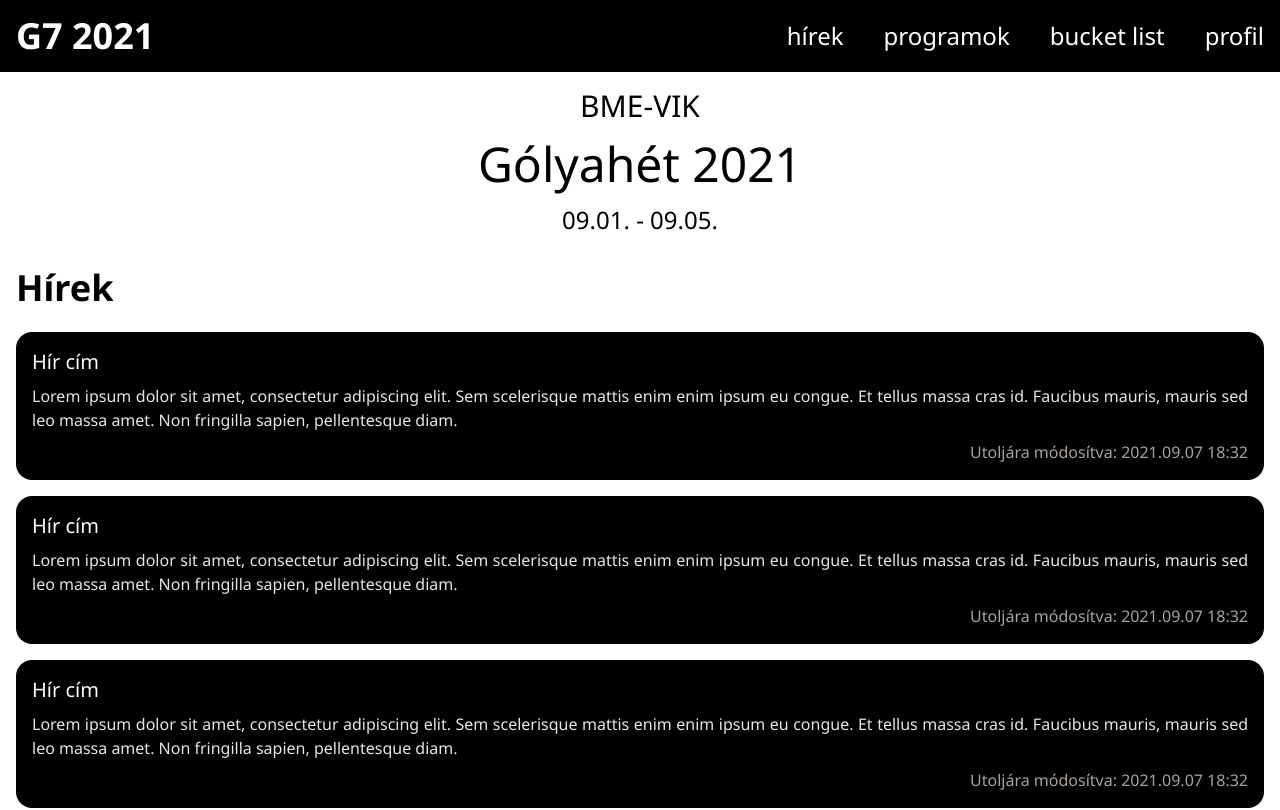
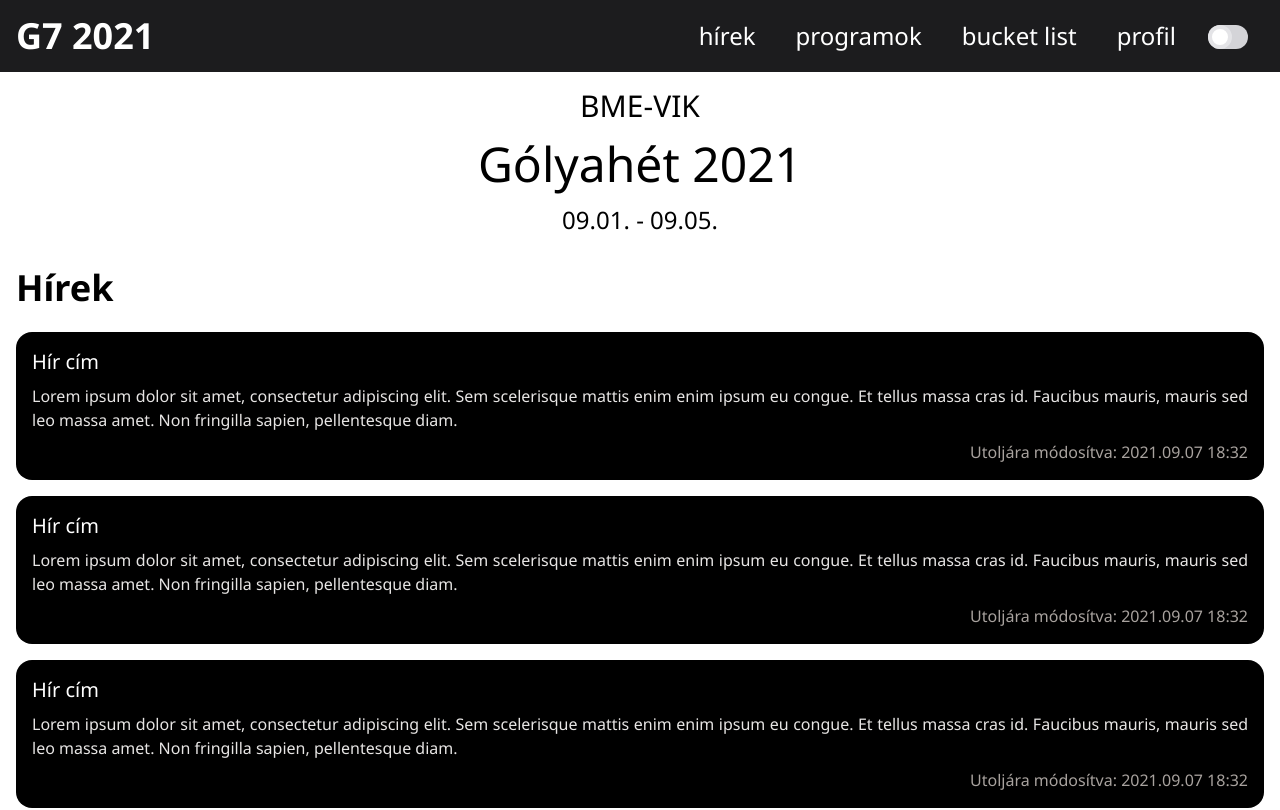
Before and after one commit to simonyiszk/g7-web, a Next.js app: page / in a window 1280 px wide. Shown: the top 810 px of the page. Built offline with nearby package versions, Linux system fonts and the light colour scheme.

Commit message:
Darkmode works (except when reloading and trying to turn off)

```diff
--- a/src/components/header/Navbar.tsx
+++ b/src/components/header/Navbar.tsx
@@ -4,13 +4,16 @@ import React from "react";
 import { FaBars } from "react-icons/fa";
 
 import navbarContent from "@/data/navbar.json";
+import { useBool, useLocalStorage } from "@/utils/hooks";
 
+import { Toggle } from "../toggle/Toggle";
 import styles from "./Navbar.module.scss";
 
 export function Navbar() {
-	const [navbarOpen, setNavbarOpen] = React.useState(false);
+	const [navbarOpen, navbarOpenHandlers] = useBool(false);
 	const [currentScrollY, setCurrentScrollY] = React.useState(0);
-	const [hide, setHide] = React.useState(false);
+	const [hide, hideHandlers] = useBool(false);
+	const [darkMode, setDarkMode] = useLocalStorage("darkMode", false);
 
 	React.useEffect(() => {
 		// TODO: This re-renders the navbar every time the scroll position changes.
@@ -18,9 +21,9 @@ export function Navbar() {
 			const currentScrollTop = window.scrollY;
 
 			if (currentScrollTop > currentScrollY) {
-				if (!hide) setHide(true);
-				if (navbarOpen) setNavbarOpen(false);
-			} else if (hide) setHide(false);
+				if (!hide) hideHandlers.setTrue();
+				if (navbarOpen) navbarOpenHandlers.setFalse();
+			} else if (hide) hideHandlers.setFalse();
 
 			setCurrentScrollY(currentScrollTop);
 		};
@@ -32,34 +35,54 @@ export function Navbar() {
 		// eslint-disable-next-line react-hooks/exhaustive-deps
 	}, [currentScrollY]);
 
+	React.useEffect(() => {
+		if (darkMode) {
+			document.querySelector("html")?.classList.add("dark");
+		} else {
+			document.querySelector("html")?.classList.remove("dark");
+		}
+		return () => {};
+	}, [darkMode]);
+
 	return (
 		<header
 			className={clsx(
 				styles.navbar,
-				"flex fixed z-40 flex-wrap justify-between items-center -mb-px w-full text-white bg-black",
+				"flex fixed z-40 flex-wrap justify-between items-center -mb-px w-full text-white bg-accent-dark",
 				hide ? styles.hide : "top-0",
 			)}
 			id="header"
 		>
-			<div className="flex relative flex-wrap justify-between items-center py-2 px-4 mx-auto w-full ">
-				<div className="flex lg:block relative lg:static z-50 justify-between lg:justify-start w-full lg:w-auto bg-black">
+			<div className="flex relative z-40 flex-wrap justify-between items-center py-2 px-4 mx-auto w-full bg-accent-dark">
+				<div className="flex lg:block relative lg:static z-50 justify-between lg:justify-start w-full lg:w-auto bg-accent-dark">
 					<Link href="/">
 						<a className="text-2xl lg:text-4xl font-bold no-underline">
 							G7 2021
 						</a>
 					</Link>
-					<button
-						className="block lg:hidden py-2 px-3 text-xl leading-none rounded border border-solid cursor-pointer outline-none focus:outline-none"
-						type="button"
-						onClick={() => setNavbarOpen(!navbarOpen)}
-					>
-						<FaBars />
-					</button>
+					<div className="flex lg:hidden gap-2 items-center">
+						<Toggle
+							id="darkModeToggle1"
+							checked={darkMode}
+							onChange={(e) => {
+								// @ts-expect-error: Property 'checked' exists on type 'Toggle'
+								setDarkMode(e.target.checked);
+							}}
+						/>
+						<button
+							className="block lg:hidden py-2 px-3 text-xl leading-none rounded cursor-pointer outline-none focus:outline-none"
+							type="button"
+							onClick={() => navbarOpenHandlers.toggle()}
+						>
+							<FaBars />
+						</button>
+					</div>
 				</div>
+
 				<nav
 					className={clsx(
-						"lg:flex fixed lg:relative lg:top-0 right-0 z-30 flex-grow items-center w-full lg:w-auto bg-black transition-all transform-gpu",
-						navbarOpen ? "top-[54px]" : "top-[-208px]",
+						"lg:flex fixed lg:relative lg:top-0 right-0 z-30 flex-grow items-center w-full lg:w-auto bg-accent-dark transition-all transform-gpu",
+						navbarOpen ? "top-[52px]" : "top-[-208px]",
 					)}
 				>
 					<ul className="flex flex-col lg:flex-row lg:ml-auto w-full lg:w-auto list-none lowercase">
@@ -94,6 +117,16 @@ export function Navbar() {
 							</li>
 						))}
 					</ul>
+					<div className="hidden lg:block p-2 pl-8">
+						<Toggle
+							id="darkModeToggle2"
+							checked={darkMode}
+							onChange={(e) => {
+								// @ts-expect-error: Property 'checked' exists on type 'Toggle'
+								setDarkMode(e.target.checked);
+							}}
+						/>
+					</div>
 				</nav>
 			</div>
 		</header>
--- a/src/components/program/Programmes.tsx
+++ b/src/components/program/Programmes.tsx
@@ -3,7 +3,7 @@ import { ProgramPreview } from "./ProgramPreview";
 export function Programmes() {
 	return (
 		<section className="container px-4 mx-auto mb-8">
-			<h2 className="mb-6 text-4xl font-medium">Programok</h2>
+			<h2 className="mb-6 text-4xl font-bold">Programok</h2>
 			<div className="flex flex-col gap-4">
 				<ProgramPreview />
 				<ProgramPreview provider="Gólyakörte" />
--- /dev/null
+++ b/src/components/toggle/Toggle.module.scss
@@ -0,0 +1,6 @@
+.toggleCheckbox:checked {
+	@apply right-0 border-gray-600;
+}
+.toggleCheckbox:checked + .toggleLabel {
+	@apply bg-gray-700;
+}
--- /dev/null
+++ b/src/components/toggle/Toggle.tsx
@@ -0,0 +1,37 @@
+import clsx from "clsx";
+
+import styles from "./Toggle.module.scss";
+
+export function Toggle({
+	id,
+	checked,
+	onChange,
+	className,
+	...restProps
+}: React.HTMLProps<HTMLInputElement> & { id: string }) {
+	return (
+		<div className="inline-block relative mr-2 w-10 align-middle transition-all duration-500 transform-gpu select-none">
+			<input
+				type="checkbox"
+				name="toggle"
+				id={id}
+				className={clsx(
+					"block absolute w-6 h-6 bg-white rounded-full border-4 transition-all duration-500 transform-gpu appearance-none cursor-pointer",
+					styles.toggleCheckbox,
+					className,
+				)}
+				checked={checked}
+				onChange={onChange}
+				{...restProps}
+			/>
+			{/* eslint-disable-next-line jsx-a11y/label-has-associated-control */}
+			<label
+				htmlFor={id}
+				className={clsx(
+					"block overflow-hidden h-6 bg-gray-300 rounded-full transition-all duration-500 transform-gpu cursor-pointer",
+					styles.toggleLabel,
+				)}
+			/>
+		</div>
+	);
+}
--- a/src/styles.css
+++ b/src/styles.css
@@ -30,4 +30,5 @@
 body,
 html {
 	@apply font-NotoSans;
+	@apply dark:bg-darkBG dark:text-white;
 }
--- /dev/null
+++ b/src/utils/hooks.ts
@@ -0,0 +1,81 @@
+import { useMemo, useState } from "react";
+
+// https://gist.github.com/kyleshevlin/08a2deb904b79077e46966567ccabf06
+export function useBool(initialState = false): [
+	boolean,
+	{
+		setTrue: () => void;
+		setFalse: () => void;
+		toggle: () => void;
+		reset: () => void;
+	},
+] {
+	const [state, setState] = useState(initialState);
+
+	// Instead of individual React.useCallbacks gathered into an object
+	// Let's memoize the whole object. Then, we can destructure the
+	// methods we need in our consuming component.
+	const handlers = useMemo(
+		() => ({
+			setTrue: () => {
+				setState(true);
+			},
+			setFalse: () => {
+				setState(false);
+			},
+			toggle: () => {
+				setState((s) => !s);
+			},
+			reset: () => {
+				setState(initialState);
+			},
+		}),
+		[initialState],
+	);
+
+	return [state, handlers];
+}
+
+export function useLocalStorage<T>(key: string, initialValue: T) {
+	// State to store our value
+	// Pass initial state function to useState so logic is only executed once
+	const [storedValue, setStoredValue] = useState<T>(() => {
+		if (typeof window === "undefined") {
+			console.warn("No window yet in useLocalStorage");
+			return initialValue;
+		}
+		try {
+			console.log("init");
+			// Get from local storage by key
+			const item = window.localStorage.getItem(key);
+			// Parse stored json or if none return initialValue
+			return item ? JSON.parse(item) : initialValue;
+		} catch (error) {
+			// If error also return initialValue
+			console.error(error);
+			return initialValue;
+		}
+	});
+	// Return a wrapped version of useState's setter function that ...
+	// ... persists the new value to localStorage.
+	const setValue = (value: T | ((val: T) => T)) => {
+		if (typeof window === "undefined") {
+			console.warn("No window yet in useLocalStorage");
+			return;
+		}
+		try {
+			console.log("save");
+			// Allow value to be a function so we have same API as useState
+			const valueToStore =
+				value instanceof Function ? value(storedValue) : value;
+			// Save state
+			setStoredValue(valueToStore);
+			// Save to local storage
+			window.localStorage.setItem(key, JSON.stringify(valueToStore));
+		} catch (error) {
+			// A more advanced implementation would handle the error case
+			console.error(error);
+		}
+	};
+	return [storedValue, setValue] as const;
+}
--- a/tailwind.config.js
+++ b/tailwind.config.js
@@ -9,6 +9,7 @@ module.exports = {
 	darkMode: "class",
 	theme: {
 		colors,
+		extend: {
 			fontFamily: {
 				NotoSans: [
 					'"Noto Sans"',
@@ -19,7 +20,10 @@ module.exports = {
 					"Roboto",
 				],
 			},
-		extend: {
+			colors: {
+				accent: { dark: "#1C1C1E" },
+				darkBG: "#323235",
+			},
 			transitionTimingFunction: {
 				DEFAULT: defaultTheme.transitionTimingFunction.out,
 			},
```
Lines whose indentation alone changed are shown as unchanged.
